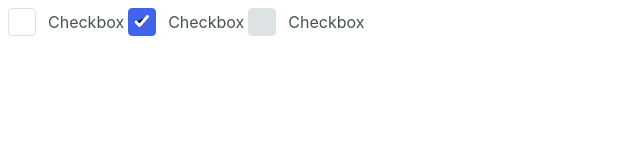
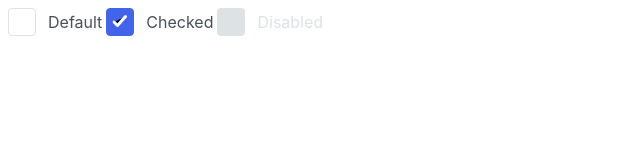
Before and after one commit to js-tasks-ru/htmlcss-20210916_ivansacara, a website: page 07-lection5/01-checkbox/index.html in a window 1280 px wide. Shown: the whole page, without its empty margins (0-640 px from the left). Drawn offline with Linux system fonts and the light colour scheme.

Commit message:
Fixed ALL

```diff
--- a/07-lection5/01-checkbox/checkbox.css
+++ b/07-lection5/01-checkbox/checkbox.css
@@ -57,3 +57,6 @@
 .checkbox__input:disabled ~ .checkbox__state .checkbox__controll {
   background-color: var(--grey-2);
 }
+.checkbox__input:disabled ~ .checkbox__state .checkbox__label {
+  color: var(--grey-2);
+}
--- a/07-lection5/01-checkbox/index.html
+++ b/07-lection5/01-checkbox/index.html
@@ -17,7 +17,7 @@
         </svg>
       </div>
       <div class="checkbox__label">
-        Checkbox
+        Default
       </div>
     </div>
   </label>
@@ -31,7 +31,7 @@
         </svg>
       </div>
       <div class="checkbox__label">
-        Checkbox
+        Checked
       </div>
     </div>
   </label>
@@ -44,7 +44,7 @@
         </svg>
       </div>
       <div class="checkbox__label">
-        Checkbox
+        Disabled
       </div>
     </div>
   </label>
```
